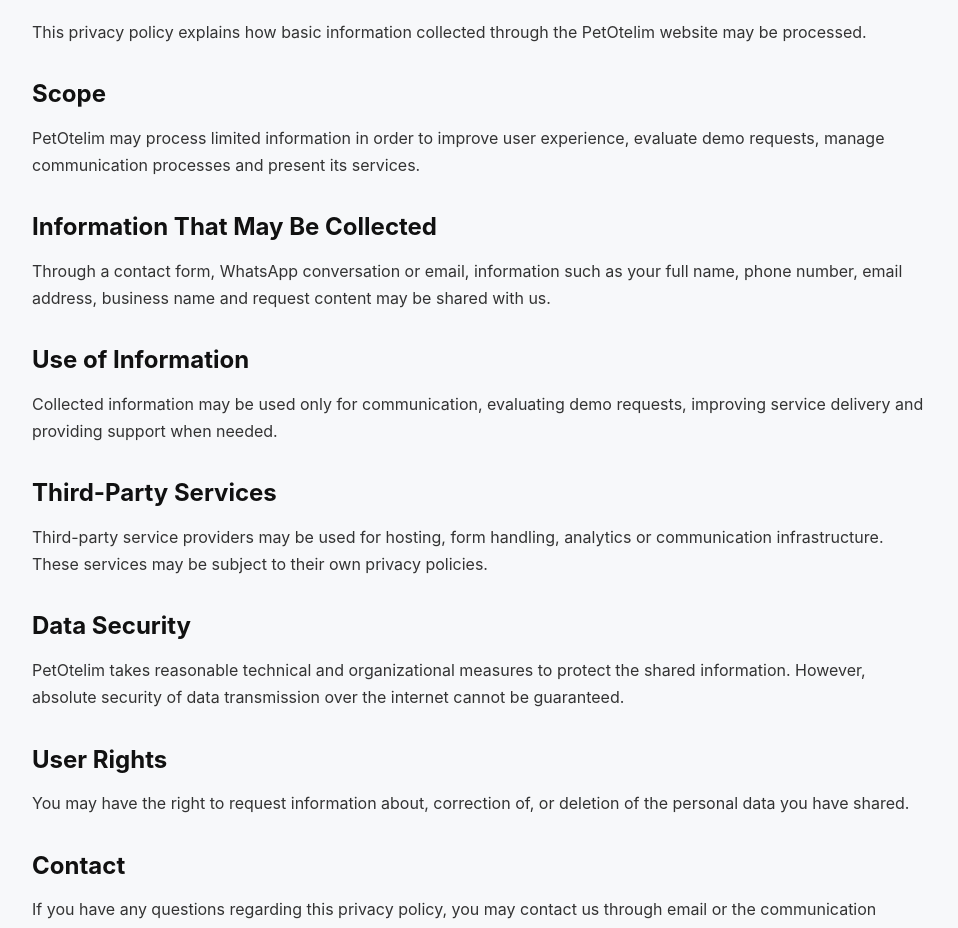
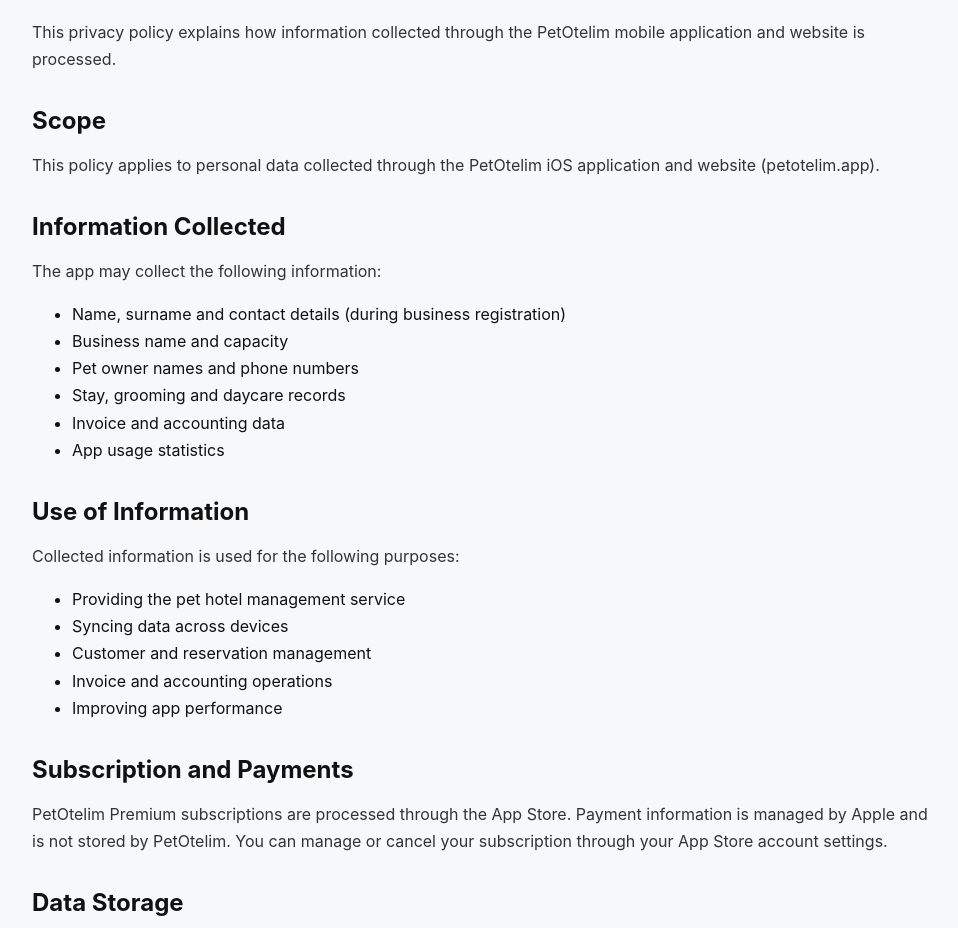
Before and after one commit to tusadisticaret/petotelim-web, a Next.js app: page /en/privacy in a window 1280 px wide. Shown: the part 160-1088 px from the top of the page, without its empty margins (158-1116 px from the left). Built offline with nearby package versions, Linux system fonts and the light colour scheme.

Commit message:
Update EN privacy and terms for App Store compliance

```diff
--- a/app/en/privacy/page.tsx
+++ b/app/en/privacy/page.tsx
@@ -9,54 +9,76 @@
         <h1 className="legal-title">Privacy Policy</h1>
 
         <p>
-          This privacy policy explains how basic information collected through the
-          PetOtelim website may be processed.
+          This privacy policy explains how information collected through the
+          PetOtelim mobile application and website is processed.
         </p>
 
         <h2>Scope</h2>
         <p>
-          PetOtelim may process limited information in order to improve user
-          experience, evaluate demo requests, manage communication processes and
-          present its services.
+          This policy applies to personal data collected through the PetOtelim
+          iOS application and website (petotelim.app).
         </p>
 
-        <h2>Information That May Be Collected</h2>
+        <h2>Information Collected</h2>
+        <p>The app may collect the following information:</p>
+        <ul>
+          <li>Name, surname and contact details (during business registration)</li>
+          <li>Business name and capacity</li>
+          <li>Pet owner names and phone numbers</li>
+          <li>Stay, grooming and daycare records</li>
+          <li>Invoice and accounting data</li>
+          <li>App usage statistics</li>
+        </ul>
+
+        <h2>Use of Information</h2>
+        <p>Collected information is used for the following purposes:</p>
+        <ul>
+          <li>Providing the pet hotel management service</li>
+          <li>Syncing data across devices</li>
+          <li>Customer and reservation management</li>
+          <li>Invoice and accounting operations</li>
+          <li>Improving app performance</li>
+        </ul>
+
+        <h2>Subscription and Payments</h2>
         <p>
-          Through a contact form, WhatsApp conversation or email, information
-          such as your full name, phone number, email address, business name and
-          request content may be shared with us.
+          PetOtelim Premium subscriptions are processed through the App Store.
+          Payment information is managed by Apple and is not stored by PetOtelim.
+          You can manage or cancel your subscription through your App Store
+          account settings.
         </p>
 
-        <h2>Use of Information</h2>
+        <h2>Data Storage</h2>
         <p>
-          Collected information may be used only for communication, evaluating
-          demo requests, improving service delivery and providing support when needed.
+          App data is stored on secure servers using Supabase infrastructure.
+          Data is transmitted and stored in encrypted form.
         </p>
 
         <h2>Third-Party Services</h2>
-        <p>
-          Third-party service providers may be used for hosting, form handling,
-          analytics or communication infrastructure. These services may be subject
-          to their own privacy policies.
-        </p>
+        <p>The app may use the following third-party services:</p>
+        <ul>
+          <li>Supabase (data storage and synchronization)</li>
+          <li>Apple App Store (subscription and payment processing)</li>
+          <li>Anthropic Claude API (AI assistant feature)</li>
+        </ul>
 
         <h2>Data Security</h2>
         <p>
-          PetOtelim takes reasonable technical and organizational measures to
-          protect the shared information. However, absolute security of data
-          transmission over the internet cannot be guaranteed.
+          Reasonable technical and organizational measures are taken to protect
+          your data. However, absolute security of data transmission over the
+          internet cannot be guaranteed.
         </p>
 
         <h2>User Rights</h2>
         <p>
-          You may have the right to request information about, correction of, or
-          deletion of the personal data you have shared.
+          You have the right to request information about, correction of, or
+          deletion of your personal data. Please contact us to submit a request.
         </p>
 
         <h2>Contact</h2>
         <p>
-          If you have any questions regarding this privacy policy, you may contact
-          us through email or the communication channels provided on the website.
+          For questions regarding this privacy policy:{" "}
+          <a href="mailto:info@petotelim.app">info@petotelim.app</a>
         </p>
       </div>
     </main>
```
Also changed, not shown: app/en/terms/page.tsx (+57 -21 lines).
